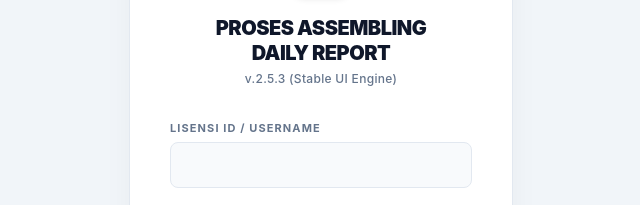
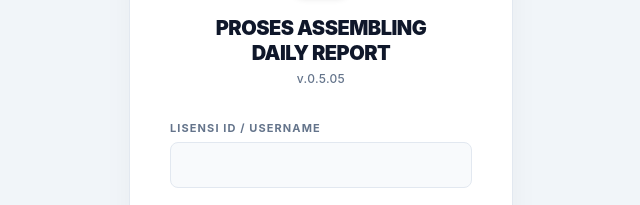
Before and after one commit to eka-gumelar/EDR-ASS, a plain HTML site: page index.html in a window 1280 px wide. Shown: the part 256-461 px from the top of the page, 319-959 px from the left. Drawn offline with nearby package versions, Linux system fonts and the light colour scheme.

Commit message:
Update index.html

```diff
--- a/index.html
+++ b/index.html
@@ -33,7 +33,7 @@
             <h2 class="text-xl font-black text-slate-900 leading-tight text-center tracking-tight mb-1 uppercase">
                 PROSES ASSEMBLING<br>DAILY REPORT
             </h2>
-            <p class="text-[12px] text-slate-500 mb-8 font-medium tracking-wide">v.2.5.3 (Stable UI Engine)</p>
+            <p class="text-[12px] text-slate-500 mb-8 font-medium tracking-wide">v.0.5.05</p>
 
             <div class="w-full space-y-5">
                 <div class="text-left">
```
